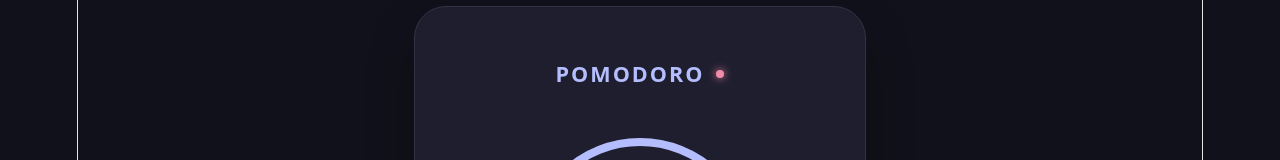
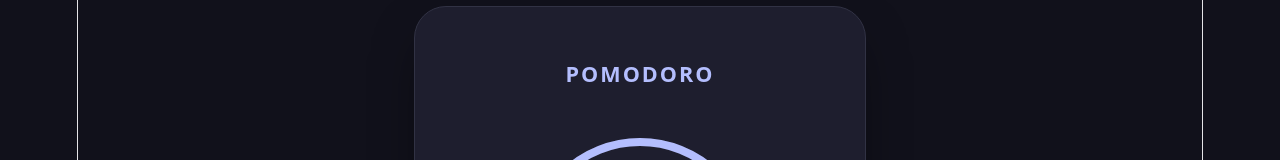
Before and after one commit to zeti1223/pomodoro-vue, a Vue app: page / in a window 1280 px wide. Shown: the part 121-281 px from the top of the page. Built offline with nearby package versions, Linux system fonts and the light colour scheme.

Commit message:
remove status

```diff
--- a/src/App.vue
+++ b/src/App.vue
@@ -49,7 +49,6 @@ onUnmounted(() => {
     <div class="pomodoro-card">
       <header>
         <h1>Pomodoro</h1>
-        <div class="status-dot" :class="{ active: isRunning }"></div>
       </header>
 
       <div class="timer-circle">
@@ -188,21 +187,6 @@ h1 {
   text-transform: uppercase;
 }
 
-.status-dot {
-  width: 8px;
-  height: 8px;
-  border-radius: 50%;
-  background-color: #f38ba8;
-  box-shadow: 0 0 8px #f38ba8;
-  transition: all 0.3s ease;
-}
-
-.status-dot.active {
-  background-color: #a6e3a1;
-  box-shadow: 0 0 12px #a6e3a1;
-}
-
-
 .timer-circle {
   position: relative;
   display: flex;
```
